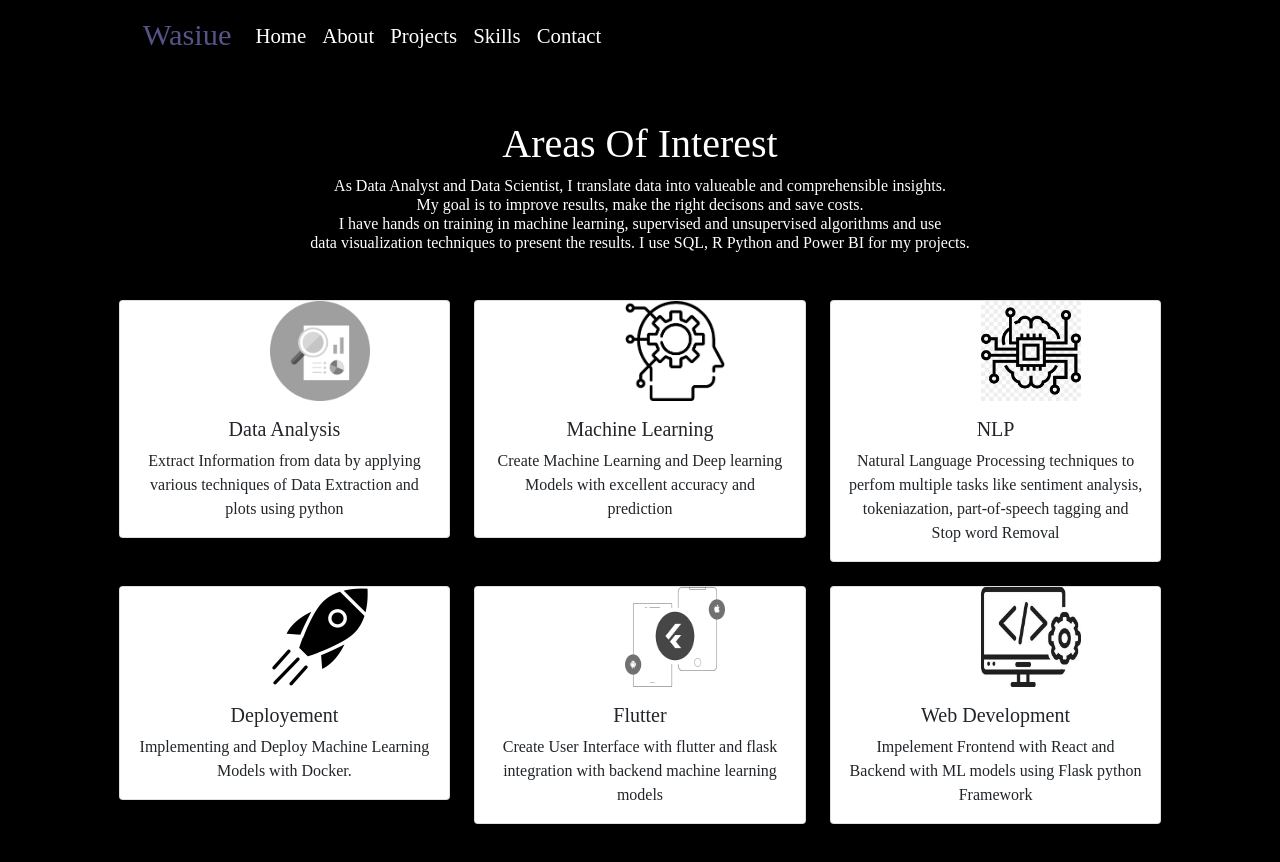
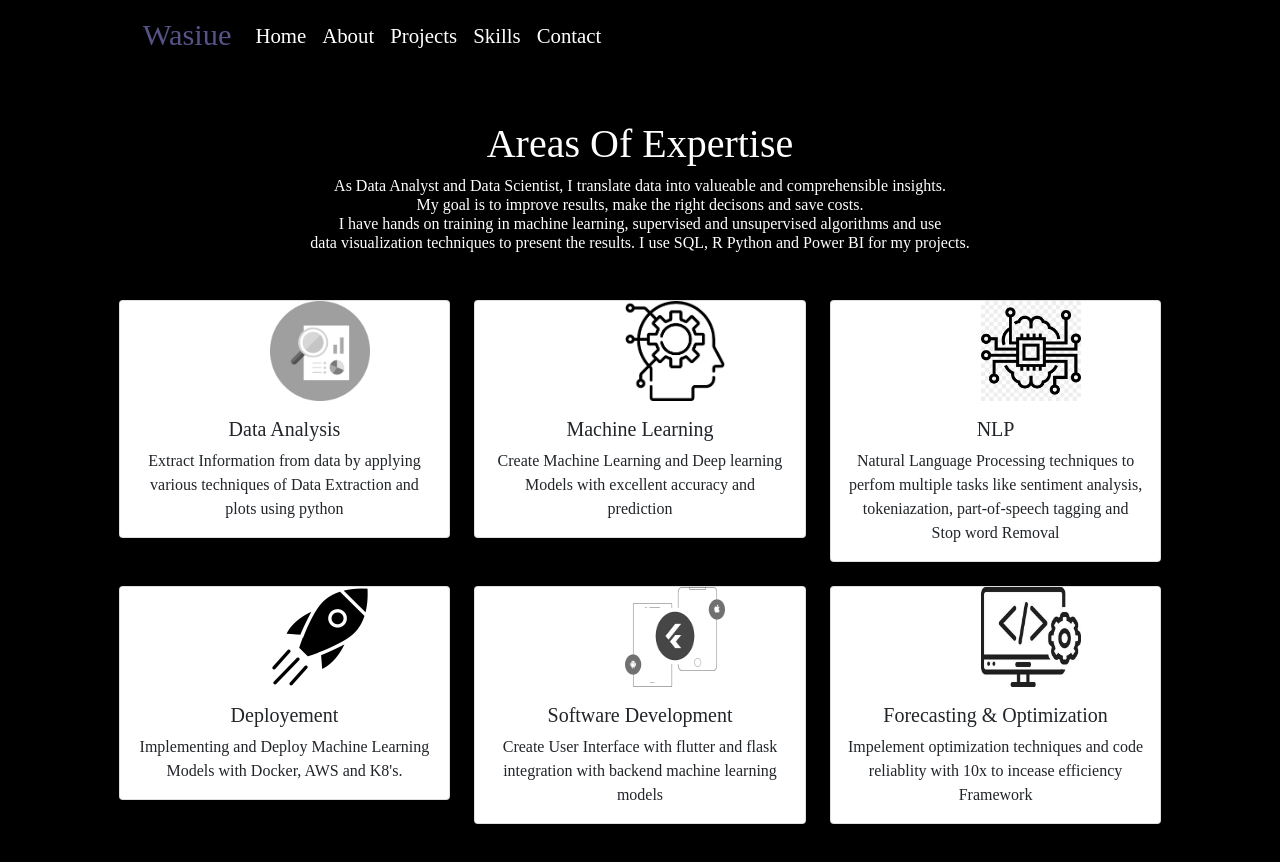
Before and after one commit to Wasiue03/portfolio, a React (Create React App) app: page /service in a window 1280 px wide. Shown: the top 862 px of the page. Built offline with nearby package versions, Linux system fonts and the light colour scheme.

Commit message:
modified

```diff
--- a/src/Card.jsx
+++ b/src/Card.jsx
@@ -55,7 +55,7 @@ const Card = () => {
           <div class="card-body">
             <h5 class="card-title">Deployement</h5>
             <p class="card-text">
-              Implementing and Deploy Machine Learning Models with Docker.
+              Implementing and Deploy Machine Learning Models with Docker, AWS and K8's.
             </p>
 
           </div>
@@ -65,7 +65,7 @@ const Card = () => {
         <div className="card">
           <img src={flutter} class="card-img-top" alt="..." />
           <div class="card-body">
-            <h5 class="card-title">Flutter</h5>
+            <h5 class="card-title">Software Development</h5>
             <p class="card-text">
               Create User Interface with flutter and flask integration with backend
               machine learning models
@@ -78,9 +78,9 @@ const Card = () => {
         <div className="card">
           <img src={web} class="card-img-top" alt="..." />
           <div class="card-body">
-            <h5 class="card-title">Web Development</h5>
+            <h5 class="card-title">Forecasting & Optimization</h5>
             <p class="card-text">
-              Impelement Frontend with React and Backend with ML models using Flask python
+              Impelement optimization techniques and code reliablity with 10x to incease efficiency
               Framework
             </p>
 
--- a/src/Service.jsx
+++ b/src/Service.jsx
@@ -5,7 +5,7 @@ const Service = () => {
   return (
     <>
       <div className="my-5">
-        <h1 className="tab-center" style={{color: "#fff"}}>Areas Of Interest</h1>
+        <h1 className="tab-center" style={{color: "#fff"}}>Areas Of Expertise</h1>
         <h6 className="explain" style={{color: "#fff"}}>
           As Data Analyst and Data Scientist, I translate data into valueable
         and comprehensible insights. <br /> My goal is to improve results,
```
